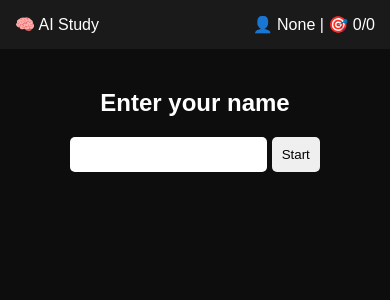
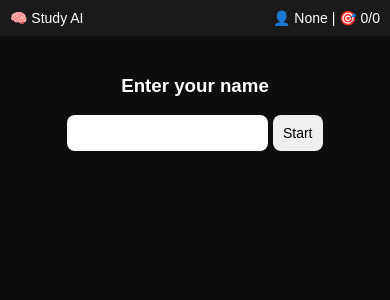
Before and after one commit to blessingdoughan2010-commits/ai-study-app, a Flask app: page / in a window 390 px wide. Shown: the top 300 px of the page. Run offline with Flask 3, Linux system fonts and the light colour scheme.

Commit message:
mobile responsive UI

```diff
--- a/templates/index.html
+++ b/templates/index.html
@@ -5,59 +5,84 @@
     <meta name="viewport" content="width=device-width, initial-scale=1">
 
     <style>
-        body { margin:0; font-family:Arial; background:#0d0d0d; color:white; }
+        body {
+            margin: 0;
+            font-family: Arial;
+            background: #0d0d0d;
+            color: white;
+            display: flex;
+            flex-direction: column;
+            height: 100vh;
+        }
 
         .header {
-            padding:15px;
-            background:#1a1a1a;
-            display:flex;
-            justify-content:space-between;
+            padding: 10px;
+            background: #1a1a1a;
+            display: flex;
+            justify-content: space-between;
+            font-size: 14px;
         }
 
         .chat-box {
-            height:70vh;
-            overflow-y:auto;
-            padding:20px;
+            flex: 1;
+            overflow-y: auto;
+            padding: 10px;
         }
 
         .message {
-            padding:12px;
-            margin-bottom:10px;
-            border-radius:10px;
-            max-width:70%;
+            padding: 10px;
+            margin: 6px 0;
+            border-radius: 12px;
+            max-width: 80%;
+            font-size: 14px;
         }
 
-        .user { background:#007bff; margin-left:auto; }
-        .bot { background:#2a2a2a; }
+        .user {
+            background: #007bff;
+            margin-left: auto;
+        }
+
+        .bot {
+            background: #2a2a2a;
+        }
 
         .input-area {
-            display:flex;
-            gap:10px;
-            padding:10px;
-            background:#1a1a1a;
+            display: flex;
+            flex-direction: column;
+            gap: 5px;
+            padding: 10px;
+            background: #1a1a1a;
         }
 
-        input, select {
-            padding:10px;
-            border:none;
-            border-radius:5px;
+        .row {
+            display: flex;
+            gap: 5px;
         }
 
-        input { flex:1; }
+        select, input {
+            padding: 10px;
+            border-radius: 8px;
+            border: none;
+            font-size: 14px;
+        }
+
+        input {
+            flex: 1;
+        }
 
         button {
-            padding:10px;
-            border:none;
-            border-radius:5px;
-            cursor:pointer;
+            padding: 10px;
+            border: none;
+            border-radius: 8px;
+            font-size: 14px;
         }
 
-        .learn { background:#28a745; color:white; }
-        .quiz { background:#17a2b8; color:white; }
+        .learn { background: #28a745; color: white; }
+        .quiz { background: #17a2b8; color: white; }
 
         .profile {
-            padding:20px;
-            text-align:center;
+            text-align: center;
+            padding: 20px;
         }
     </style>
 </head>
@@ -65,13 +90,13 @@
 <body>
 
 <div class="header">
-    <div>🧠 AI Study</div>
+    <div>🧠 Study AI</div>
     <div>👤 {{ name }} | 🎯 {{ score }}/{{ total }}</div>
 </div>
 
 {% if not name %}
 <div class="profile">
-    <h2>Enter your name</h2>
+    <h3>Enter your name</h3>
     <form method="POST">
         <input name="name" required>
         <button name="set_name">Start</button>
@@ -88,19 +113,27 @@
 </div>
 
 <form method="POST" class="input-area">
+
+    <div class="row">
         <select name="subject">
             {% for sub in subjects %}
                 <option>{{ sub }}</option>
             {% endfor %}
         </select>
+    </div>
 
-    <input name="question" placeholder="Ask a topic...">
+    <div class="row">
+        <input name="question" placeholder="Ask something...">
+    </div>
 
+    <div class="row">
         <button class="learn" name="mode" value="learn">Learn</button>
         <button class="quiz" name="mode" value="quiz">Quiz</button>
+    </div>
+
 </form>
 
-<form method="POST" style="padding:10px;">
+<form method="POST" class="input-area">
     <input name="answer" placeholder="Answer quiz...">
     <button>Submit</button>
 </form>
```
Lines whose indentation alone changed are shown as unchanged.
